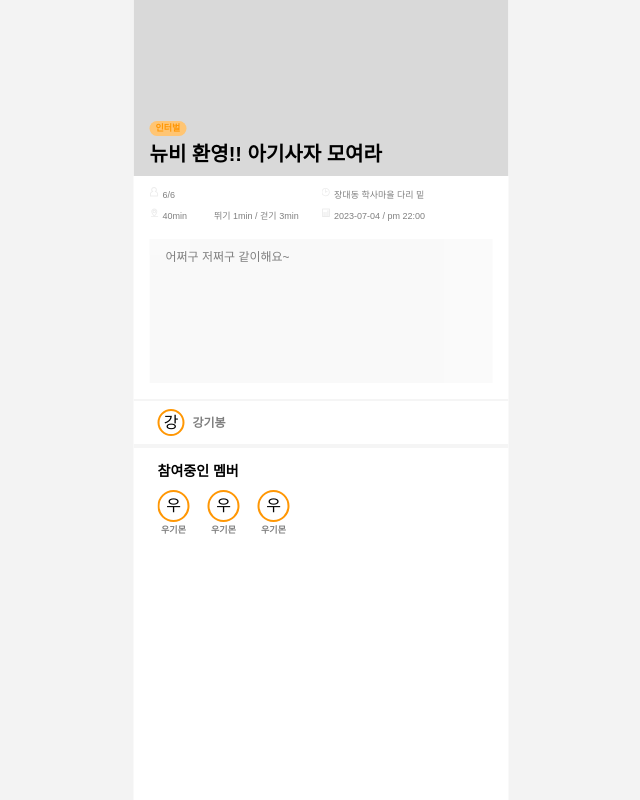
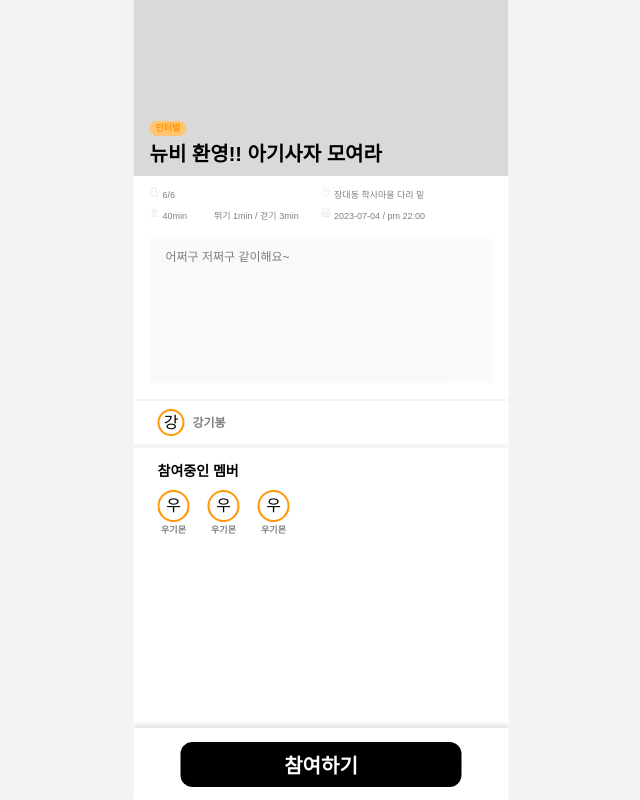
Before and after one commit to LikeLionRunnersApp/client, a React (Create React App) app: page /detail/1 in a window 1280 px wide. Shown: the whole page, without its empty margins (319-959 px from the left). Built offline with nearby package versions, Linux system fonts and the light colour scheme.

Commit message:
Feat: Create FooterBar component and stories

```diff
--- a/src/components/Common/UI/Button/index.tsx
+++ b/src/components/Common/UI/Button/index.tsx
@@ -36,7 +36,8 @@ const ButtonContainer = styled.button<{ size: string; variant: string }>`
       : variant === "complete"
       ? "#989491"
       : "#FF9704"};
-  font-size: 700;
+  font-weight: 700;
+  font-size: ${({ size }) => (size === "sm" ? "12px" : "20px")};
   border-radius: 12px;
   color: #fff;
   cursor: pointer;
--- /dev/null
+++ b/src/components/Detail/FooterBar/index.tsx
@@ -0,0 +1,30 @@
+import styled from "@emotion/styled";
+import { Button } from "@components/Common/UI";
+
+const FooterBar = () => {
+  return (
+    <FooterBarContainer>
+      <Container>
+        <Button type="button" variant="participation" size="lg">
+          참여하기
+        </Button>
+      </Container>
+    </FooterBarContainer>
+  );
+};
+
+const FooterBarContainer = styled.div`
+  position: fixed;
+  bottom: 0;
+`;
+
+const Container = styled.div`
+  width: 375px;
+  height: 72px;
+  display: flex;
+  justify-content: center;
+  align-items: center;
+  box-shadow: 0px -4px 4px 0px rgba(0, 0, 0, 0.1);
+`;
+
+export default FooterBar;
--- a/src/pages/Detail/index.tsx
+++ b/src/pages/Detail/index.tsx
@@ -4,6 +4,7 @@ import Title from "@components/Detail/Title";
 import Info from "@components/Detail/Info";
 import Host from "@components/Detail/Host";
 import Join from "@components/Detail/Join";
+import FooterBar from "@components/Detail/FooterBar";
 
 import styled from "@emotion/styled";
 
@@ -38,6 +39,7 @@ const Detail = () => {
         </Container>
         <Host />
         <Join />
+        <FooterBar />
       </Main>
     </BaseLayout>
   );
```
Also changed, not shown: 1 other file (tests, documents, lock files or other folders).
